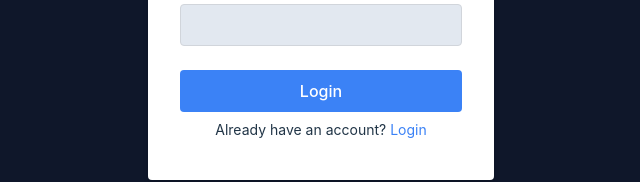
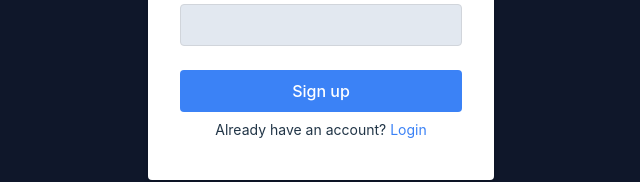
Before and after one commit to es-abab/My-Quiz-App, a React (Vite) app: page / in a window 1280 px wide. Both pictures are taken after a click on the element "Sign up". Shown: the part 450-632 px from the top of the page, without its empty margins (319-959 px from the left). Built offline with nearby package versions, Linux system fonts and the light colour scheme.

Commit message:
updated signup navigation

```diff
--- a/src/pages/LoginPage.jsx
+++ b/src/pages/LoginPage.jsx
@@ -31,6 +31,17 @@ const LoginPage = () => {
     console.log("Username:", username);
     console.log("Password:", password);
     navigate("/home");
+
+    // You can implement your authentication logic here (e.g., send login request to server)
+  };
+
+  const handleSignUp = (e) => {
+    e.preventDefault();
+
+    // Do something with the username and password
+    console.log("Username:", username);
+    console.log("Password:", password);
+    navigate("/");
 
     // You can implement your authentication logic here (e.g., send login request to server)
   };
@@ -98,7 +109,7 @@ const LoginPage = () => {
         <>
           <form
             className="bg-white p-8 rounded shadow-md"
-            onSubmit={handleSubmit}
+            onSubmit={handleSignUp}
           >
             <h2 className="text-2xl font-bold mb-6">Sign up</h2>
             <div className="mb-4">
@@ -135,7 +146,7 @@ const LoginPage = () => {
               type="submit"
               className="w-full bg-blue-500 hover:bg-blue-600 text-white py-2 px-4 rounded"
             >
-              Login
+              Sign up
             </button>
             <p className="py-2 text-sm">
               Already have an account?{" "}
```
